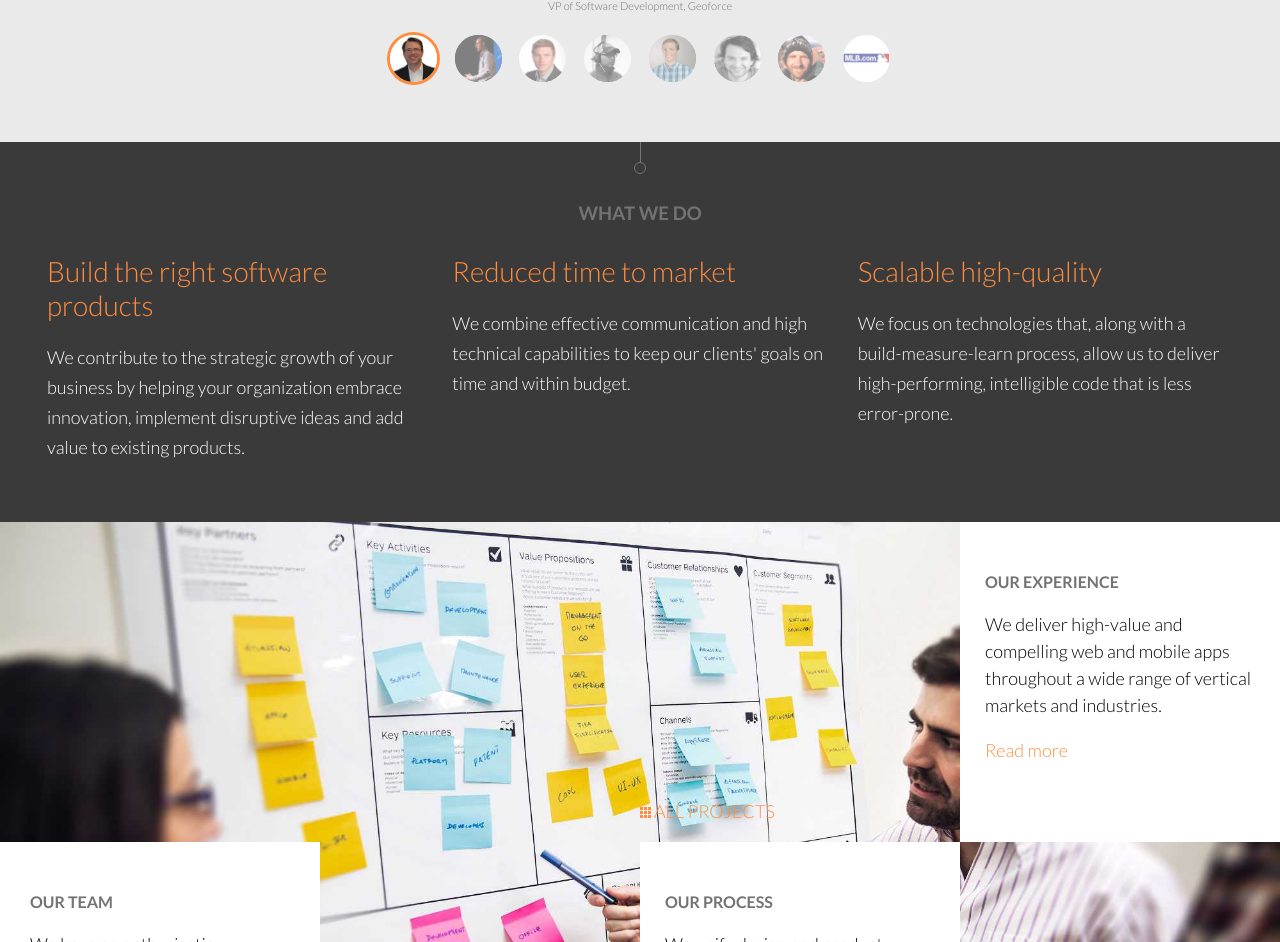
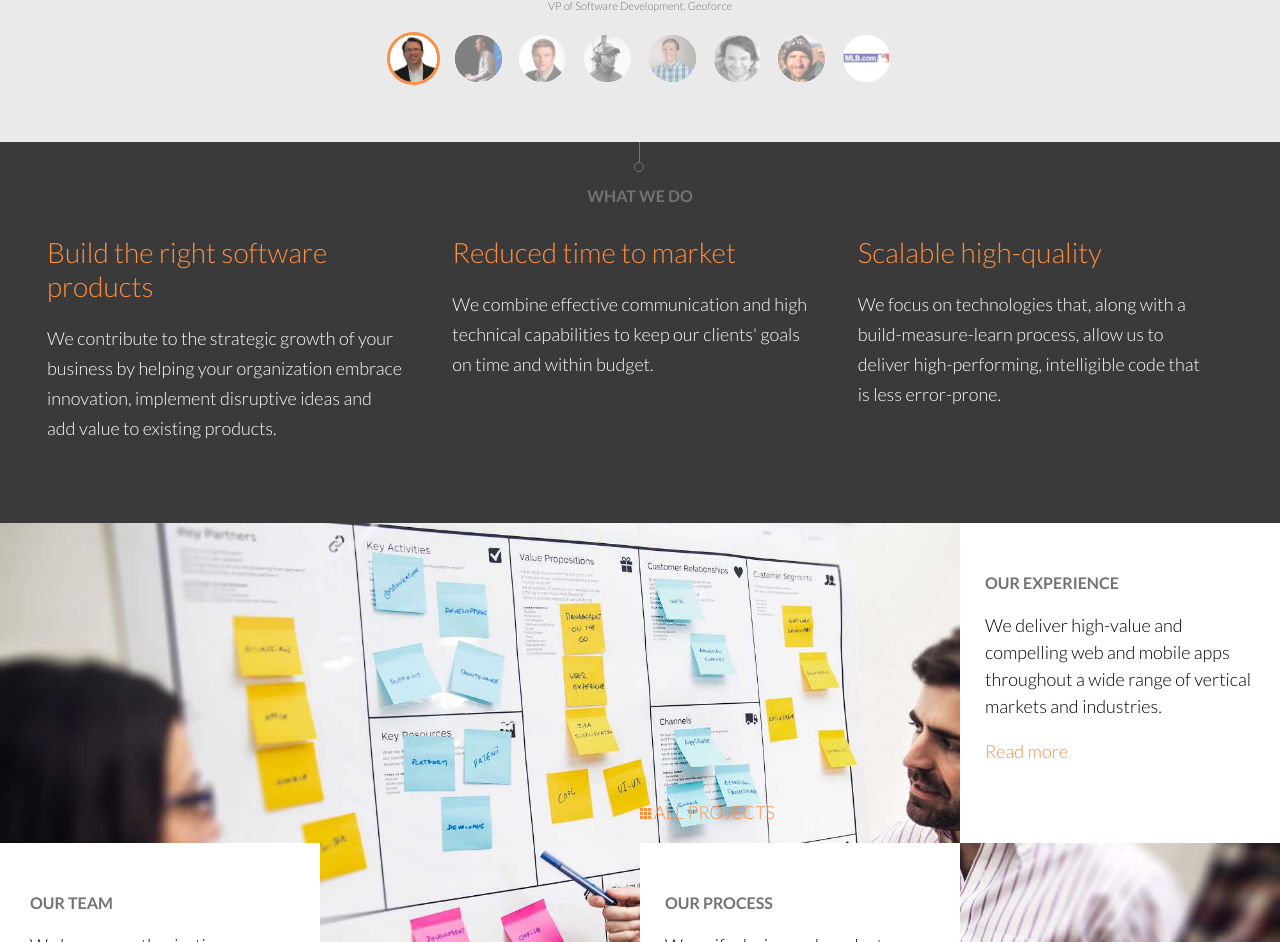
Before and after one commit to MichaelSpencer1995/moove-it-mock, a React (Create React App) app: page / in a window 1280 px wide. Shown: the part 1653-2595 px from the top of the page. Built offline with nearby package versions, Linux system fonts and the light colour scheme.

Commit message:
what we do desktop styled

```diff
--- a/src/components/whatwedo.js
+++ b/src/components/whatwedo.js
@@ -57,18 +57,20 @@ const Container = styled.div`
     display: flex;
     flex-direction: column;
     align-items: center;
-    padding-bottom: 60px;
+    padding-bottom: 80px;
     h3{
         color: #737373;
-        padding-top: 30px;
+        padding-top: 14px;
         padding-bottom: 30px;
         margin-top: 30px;
+        font-size: 16px;
         text-transform: uppercase;
     }
 `
 const LineAndCircle = styled.div`
     width: 10px;
     position: relative;
+    right: 1px;
 
     ::after {
         content: '';
@@ -86,8 +88,8 @@ const LineAndCircle = styled.div`
         left: 50%;
         top: 20px;
         transform: translateX(-50%);
-        width: 10px;
-        height: 10px;
+        width: 8px;
+        height: 8px;
         border: #737373 1px solid;
         border-radius: 999px;
     }
@@ -99,10 +101,12 @@ const ThreeCol = styled.div`
 const Col = styled.div`
     width: 33.333%;
     padding: 0 15px;
+
     h2 {
         color: #ff8d40;
         font-size: 28px;
         font-weight: 300;
+        width: 95%;
     }
     p {
         color: white;
@@ -110,6 +114,7 @@ const Col = styled.div`
         font-weight: 300;
         line-height: 30px;
         margin-top: 20px;
+        width: 95%;
     }
 `
 
```
